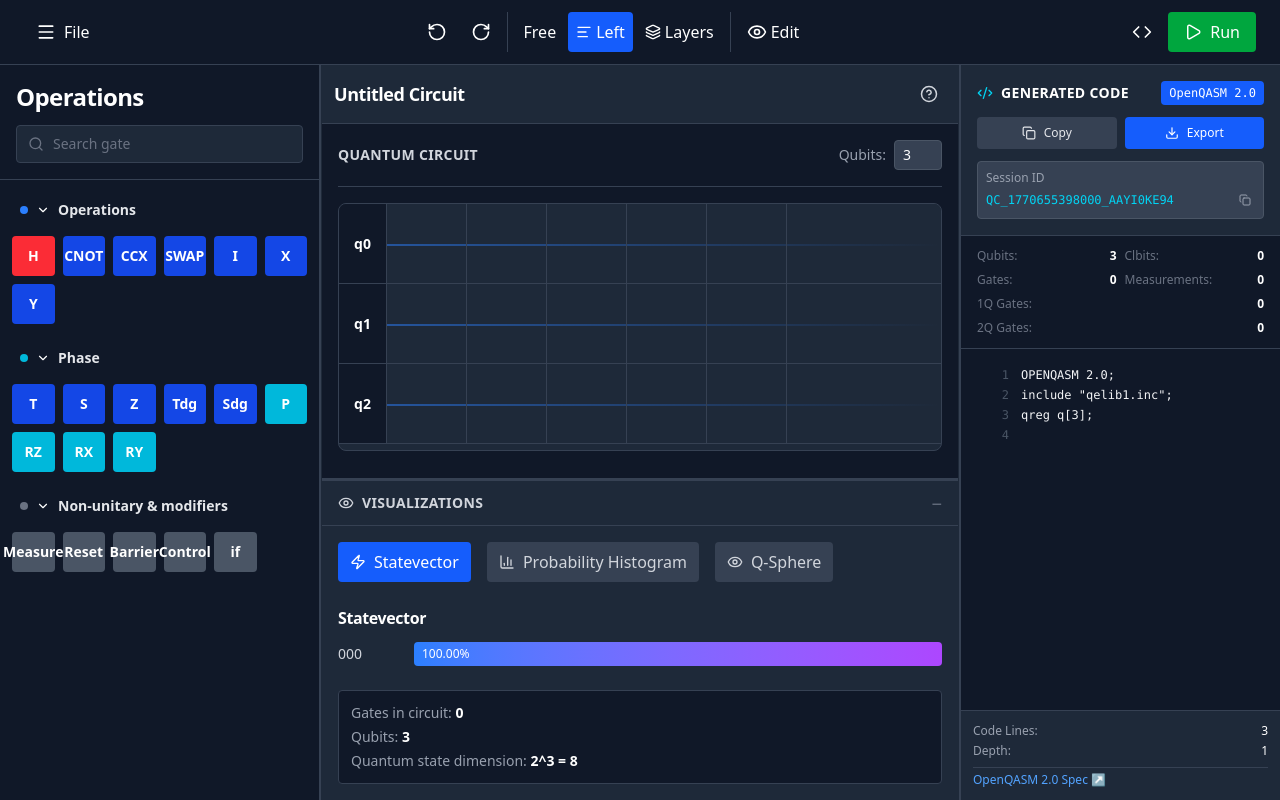
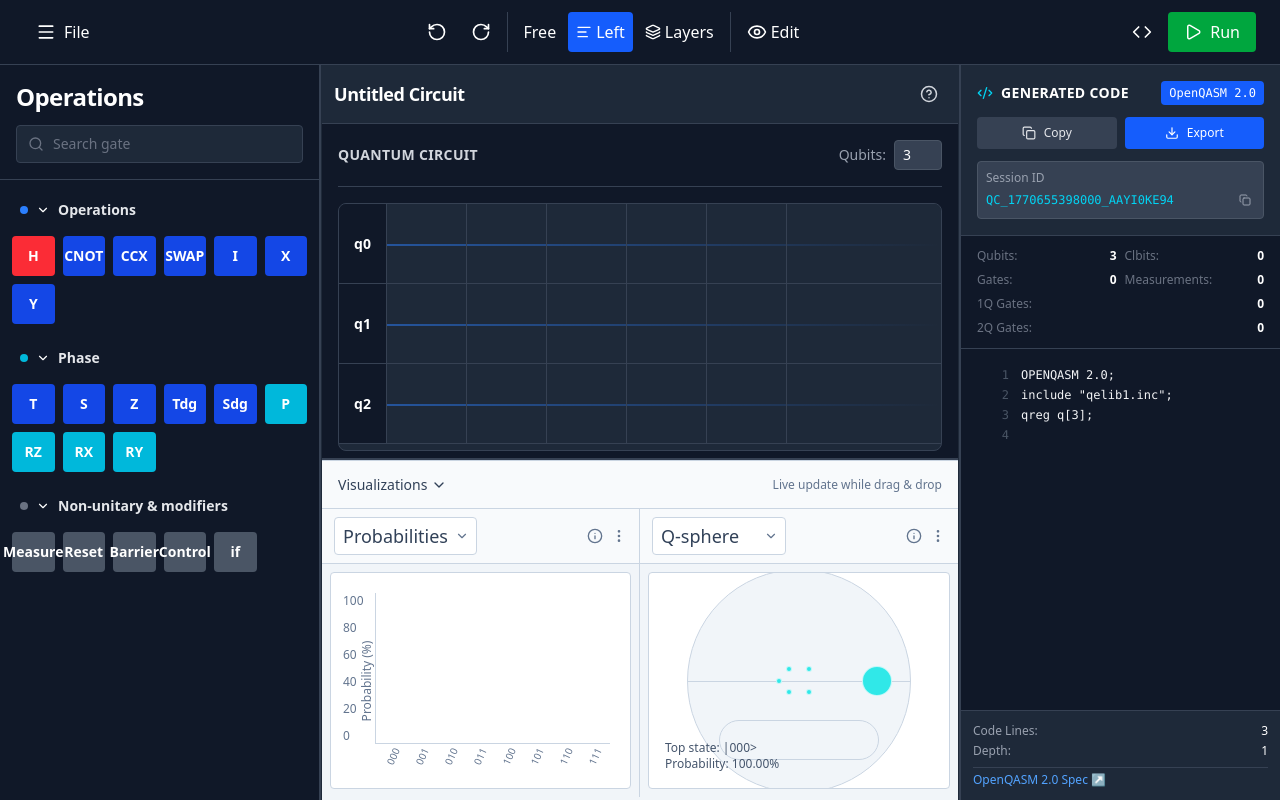
Before and after one commit to SouravKrGupta/Cloud-Based-Quantum-Computing-Simulator, a React (Vite) app in the folder Frontent/: page /circuit-composer in a window 1280 px wide. Built offline with nearby package versions, Linux system fonts and the light colour scheme.

Commit message:
simulator changes

```diff
--- a/Frontent/src/components/SimulatorPanel.jsx
+++ b/Frontent/src/components/SimulatorPanel.jsx
@@ -1,231 +1,323 @@
-import React, { useState, useMemo } from 'react';
+import React, { useMemo, useState } from 'react';
+import { ChevronDown, Info, MoreVertical } from 'lucide-react';
 import { useCircuit } from '../context/CircuitContext';
-import { BarChart3, Zap, Eye } from 'lucide-react';
+
+const LEFT_PANEL_OPTIONS = ['Probabilities', 'Statevector'];
+const RIGHT_PANEL_OPTIONS = ['Q-sphere', 'Statevector'];
+
+const c = (re = 0, im = 0) => ({ re, im });
+const add = (a, b) => c(a.re + b.re, a.im + b.im);
+const mul = (a, b) => c(a.re * b.re - a.im * b.im, a.re * b.im + a.im * b.re);
+const scale = (a, k) => c(a.re * k, a.im * k);
+const abs2 = (a) => a.re * a.re + a.im * a.im;
+
+const parseAngle = (value, fallback = 0) => {
+  if (typeof value === 'number' && Number.isFinite(value)) return value;
+  if (typeof value !== 'string') return fallback;
+
+  const text = value.trim().toLowerCase().replace(/\s+/g, '');
+  if (text === 'pi') return Math.PI;
+  if (text === '-pi') return -Math.PI;
+  if (text === 'pi/2') return Math.PI / 2;
+  if (text === '-pi/2') return -Math.PI / 2;
+  if (text === 'pi/4') return Math.PI / 4;
+  if (text === '-pi/4') return -Math.PI / 4;
+  if (text.includes('pi')) {
+    const num = Number(text.replace('pi', ''));
+    if (Number.isFinite(num)) return num * Math.PI;
+  }
+  const n = Number(text);
+  return Number.isFinite(n) ? n : fallback;
+};
+
+const applySingleQubitGate = (state, n, qubit, m00, m01, m10, m11) => {
+  const size = 1 << n;
+  const bit = 1 << qubit;
+  const next = state.slice();
+
+  for (let i = 0; i < size; i += 1) {
+    if ((i & bit) !== 0) continue;
+    const j = i | bit;
+    const a0 = state[i];
+    const a1 = state[j];
+    next[i] = add(mul(m00, a0), mul(m01, a1));
+    next[j] = add(mul(m10, a0), mul(m11, a1));
+  }
+  return next;
+};
+
+const applyCnot = (state, n, control, target) => {
+  if (control === target) return state;
+  const size = 1 << n;
+  const cBit = 1 << control;
+  const tBit = 1 << target;
+  const next = state.slice();
+
+  for (let i = 0; i < size; i += 1) {
+    if ((i & cBit) === 0) continue;
+    if ((i & tBit) !== 0) continue;
+    const j = i | tBit;
+    const temp = next[i];
+    next[i] = next[j];
+    next[j] = temp;
+  }
+  return next;
+};
+
+const simulateStatevector = (circuit, qubits) => {
+  const n = Math.min(Math.max(qubits, 1), 8);
+  const size = 1 << n;
+  let state = new Array(size).fill(null).map(() => c(0, 0));
+  state[0] = c(1, 0);
+
+  const sorted = [...circuit].sort((a, b) => a.time - b.time);
+
+  for (const gateOp of sorted) {
+    const gate = (gateOp.gate || '').toUpperCase();
+    const q = Math.max(0, Math.min(n - 1, Number(gateOp.qubitIndex ?? 0)));
+    const angle = parseAngle(gateOp?.params?.angle, 0);
+
+    switch (gate) {
+      case 'H': {
+        const s = 1 / Math.sqrt(2);
+        state = applySingleQubitGate(state, n, q, scale(c(1, 0), s), scale(c(1, 0), s), scale(c(1, 0), s), scale(c(-1, 0), s));
+        break;
+      }
+      case 'X':
+        state = applySingleQubitGate(state, n, q, c(0, 0), c(1, 0), c(1, 0), c(0, 0));
+        break;
+      case 'Y':
+        state = applySingleQubitGate(state, n, q, c(0, 0), c(0, -1), c(0, 1), c(0, 0));
+        break;
+      case 'Z':
+        state = applySingleQubitGate(state, n, q, c(1, 0), c(0, 0), c(0, 0), c(-1, 0));
+        break;
+      case 'S':
+        state = applySingleQubitGate(state, n, q, c(1, 0), c(0, 0), c(0, 0), c(0, 1));
+        break;
+      case 'SDG':
+        state = applySingleQubitGate(state, n, q, c(1, 0), c(0, 0), c(0, 0), c(0, -1));
+        break;
+      case 'T': {
+        const p = Math.PI / 4;
+        state = applySingleQubitGate(state, n, q, c(1, 0), c(0, 0), c(0, 0), c(Math.cos(p), Math.sin(p)));
+        break;
+      }
+      case 'TDG': {
+        const p = -Math.PI / 4;
+        state = applySingleQubitGate(state, n, q, c(1, 0), c(0, 0), c(0, 0), c(Math.cos(p), Math.sin(p)));
+        break;
+      }
+      case 'P': {
+        state = applySingleQubitGate(state, n, q, c(1, 0), c(0, 0), c(0, 0), c(Math.cos(angle), Math.sin(angle)));
+        break;
+      }
+      case 'RX': {
+        const ct = Math.cos(angle / 2);
+        const st = Math.sin(angle / 2);
+        state = applySingleQubitGate(state, n, q, c(ct, 0), c(0, -st), c(0, -st), c(ct, 0));
+        break;
+      }
+      case 'RY': {
+        const ct = Math.cos(angle / 2);
+        const st = Math.sin(angle / 2);
+        state = applySingleQubitGate(state, n, q, c(ct, 0), c(-st, 0), c(st, 0), c(ct, 0));
+        break;
+      }
+      case 'RZ': {
+        const a = angle / 2;
+        state = applySingleQubitGate(state, n, q, c(Math.cos(-a), Math.sin(-a)), c(0, 0), c(0, 0), c(Math.cos(a), Math.sin(a)));
+        break;
+      }
+      case 'CNOT':
+      case 'CX': {
+        const rawControl = Number(gateOp?.params?.control);
+        const control = Number.isInteger(rawControl)
+          ? Math.max(0, Math.min(n - 1, rawControl))
+          : q === 0
+          ? 1
+          : q - 1;
+        state = applyCnot(state, n, control, q);
+        break;
+      }
+      case 'MEASURE':
+      case 'RESET':
+      case 'BARRIER':
+      case 'I':
+      case 'ID':
+      default:
+        break;
+    }
+  }
+
+  const probs = state.map(abs2);
+  const norm = probs.reduce((s, v) => s + v, 0) || 1;
+  const normalized = state.map((amp) => scale(amp, 1 / Math.sqrt(norm)));
+  return { n, statevector: normalized };
+};
 
 const SimulatorPanel = () => {
-  const { circuit, qubits, visualizations, setVisualizations } = useCircuit();
+  const { circuit, qubits } = useCircuit();
   const [showPanel, setShowPanel] = useState(true);
+  const [leftView, setLeftView] = useState('Probabilities');
+  const [rightView, setRightView] = useState('Q-sphere');
 
-  // Compute statevector (simplified for demo)
-  const statevector = useMemo(() => {
-    if (circuit.length === 0) {
-      // Initial state |0...0⟩
-      const size = Math.pow(2, qubits);
-      const vec = new Array(size).fill(0);
-      vec[0] = 1;
-      return vec;
-    }
-    // In production, call actual quantum simulator
-    // For now, return random probabilities normalized
-    const size = Math.pow(2, qubits);
-    const vec = Array.from({ length: size }, () => Math.random());
-    const norm = Math.sqrt(vec.reduce((sum, v) => sum + v * v, 0));
-    return vec.map((v) => v / norm);
-  }, [circuit, qubits]);
+  const sim = useMemo(() => simulateStatevector(circuit, qubits), [circuit, qubits]);
 
-  // Compute probabilities from statevector
-  const probabilities = useMemo(() => {
-    return statevector.map((amp) => Math.abs(amp) ** 2);
-  }, [statevector]);
+  const states = useMemo(() => {
+    return sim.statevector.map((amp, i) => ({
+      state: i.toString(2).padStart(sim.n, '0'),
+      amplitude: Math.sqrt(abs2(amp)),
+      probability: abs2(amp),
+      phase: Math.atan2(amp.im, amp.re),
+    }));
+  }, [sim]);
 
-  // Top probability states
-  const topStates = useMemo(() => {
-    return probabilities
-      .map((prob, index) => ({
-        state: index.toString(2).padStart(qubits, '0'),
-        probability: prob,
-        percentage: (prob * 100).toFixed(2),
-      }))
-      .sort((a, b) => b.probability - a.probability)
-      .slice(0, 8);
-  }, [probabilities, qubits]);
+  const top = useMemo(() => [...states].sort((a, b) => b.probability - a.probability).slice(0, 8), [states]);
 
-  const handleVisualizationChange = (type) => {
-    setVisualizations({ ...visualizations, type });
+  const renderBarChart = (items, ylabel) => (
+    <div className="h-full flex flex-col">
+      <div className="flex-1 border border-slate-300 rounded bg-white p-3">
+        <div className="relative h-full">
+          <div className="absolute left-8 top-2 bottom-8 border-l border-slate-300" />
+          <div className="absolute left-8 right-2 bottom-8 border-b border-slate-300" />
+          <div className="absolute left-0 top-2 bottom-8 flex flex-col justify-between text-xs text-slate-500">
+            <span>100</span>
+            <span>80</span>
+            <span>60</span>
+            <span>40</span>
+            <span>20</span>
+            <span>0</span>
+          </div>
+          <div className="absolute left-10 right-2 bottom-10 top-3 flex items-end gap-1">
+            {items.map((item) => (
+              <div key={item.state} className="flex-1 min-w-[8px] flex items-end justify-center">
+                <div
+                  className="w-full bg-sky-400"
+                  style={{ height: `${Math.max(2, item.value * 100)}%` }}
+                  title={`${item.state}: ${(item.value * 100).toFixed(2)}%`}
+                />
+              </div>
+            ))}
+          </div>
+          <div className="absolute left-10 right-2 bottom-0 flex gap-1">
+            {items.map((item) => (
+              <span key={`l-${item.state}`} className="flex-1 text-[10px] text-slate-500 rotate-[-65deg] origin-top-left">
+                {item.state}
+              </span>
+            ))}
+          </div>
+          <div className="absolute -left-4 top-1/2 -translate-y-1/2 -rotate-90 text-xs text-slate-500">{ylabel}</div>
+        </div>
+      </div>
+    </div>
+  );
+
+  const renderQSphere = () => {
+    const display = top.slice(0, 6);
+    return (
+      <div className="h-full flex flex-col">
+        <div className="flex-1 border border-slate-300 rounded bg-white p-3 relative overflow-hidden">
+          <div className="absolute inset-0 flex items-center justify-center">
+            <div className="relative w-56 h-56 rounded-full border border-slate-300 bg-slate-100">
+              <div className="absolute top-1/2 left-0 right-0 border-t border-slate-300" />
+              <div className="absolute top-[68%] left-[14%] right-[14%] h-10 border border-slate-300 rounded-full" />
+              {display.map((item, idx) => {
+                const theta = (idx / Math.max(1, display.length)) * Math.PI * 2;
+                const r = 58 * (0.35 + item.probability);
+                const x = Math.cos(theta) * r;
+                const y = Math.sin(theta) * r * 0.65;
+                const size = 6 + item.probability * 24;
+                return (
+                  <div
+                    key={`q-${item.state}`}
+                    className="absolute rounded-full border border-white/70"
+                    style={{
+                      left: `calc(50% + ${x}px)`,
+                      top: `calc(50% + ${y}px)`,
+                      width: `${size}px`,
+                      height: `${size}px`,
+                      transform: 'translate(-50%, -50%)',
+                      background: `hsl(${((item.phase + Math.PI) / (2 * Math.PI)) * 360}deg 80% 55%)`,
+                    }}
+                    title={`|${item.state}> P=${(item.probability * 100).toFixed(1)}% phase=${item.phase.toFixed(2)}`}
+                  />
+                );
+              })}
+            </div>
+          </div>
+
+          <div className="absolute bottom-4 left-4 text-xs text-slate-600">
+            <div>Top state: |{top[0]?.state || '0'.repeat(sim.n)}&gt;</div>
+            <div>Probability: {((top[0]?.probability || 1) * 100).toFixed(2)}%</div>
+          </div>
+        </div>
+      </div>
+    );
   };
 
+  const renderPanel = (view) => {
+    if (view === 'Q-sphere') return renderQSphere();
+    if (view === 'Statevector') {
+      const data = states.slice(0, 16).map((s) => ({ state: s.state, value: s.amplitude }));
+      return renderBarChart(data, 'Amplitude');
+    }
+    const data = states.slice(0, 16).map((s) => ({ state: s.state, value: s.probability }));
+    return renderBarChart(data, 'Probability (%)');
+  };
+
+  const renderHeader = (view, onChange, options) => (
+    <div className="flex items-center justify-between px-3 py-2 border-b border-slate-300 bg-slate-50">
+      <div className="relative">
+        <select
+          value={view}
+          onChange={(e) => onChange(e.target.value)}
+          className="appearance-none bg-white border border-slate-300 rounded px-2 py-1 pr-7 text-lg text-slate-700"
+        >
+          {options.map((option) => (
+            <option key={option} value={option}>
+              {option}
+            </option>
+          ))}
+        </select>
+        <ChevronDown size={14} className="absolute right-2 top-1/2 -translate-y-1/2 text-slate-500 pointer-events-none" />
+      </div>
+      <div className="flex items-center gap-2">
+        <button className="text-slate-500 hover:text-slate-700" title={`About ${view}`}>
+          <Info size={16} />
+        </button>
+        <button className="text-slate-500 hover:text-slate-700" title="Panel options">
+          <MoreVertical size={16} />
+        </button>
+      </div>
+    </div>
+  );
+
   return (
-    <div className={`bg-gray-800 border-t border-gray-700 transition-all duration-300 ${
-      showPanel ? 'h-auto' : 'h-14'
-    } flex flex-col`}>
-      {/* Header */}
-      <div className="flex items-center justify-between px-4 py-3 cursor-pointer hover:bg-gray-700 transition border-b border-gray-700 flex-shrink-0" onClick={() => setShowPanel(!showPanel)}>
-        <h3 className="text-sm font-semibold text-gray-300 uppercase tracking-wide flex items-center gap-2">
-          <Eye size={16} />
+    <section className={`bg-slate-100 border-t border-slate-300 transition-all ${showPanel ? 'h-[340px]' : 'h-12'}`}>
+      <div className="h-12 px-4 flex items-center justify-between bg-slate-50 border-b border-slate-300">
+        <button onClick={() => setShowPanel((prev) => !prev)} className="text-sm text-slate-700 flex items-center gap-1">
           Visualizations
-        </h3>
-        <button className="text-gray-500 hover:text-gray-300 text-lg leading-none">
-          {showPanel ? '−' : '+'}
+          <ChevronDown size={16} className={`${showPanel ? '' : '-rotate-90'} transition-transform`} />
         </button>
+        {showPanel && (
+          <span className="text-xs text-slate-500">Live update while drag & drop</span>
+        )}
       </div>
 
       {showPanel && (
-        <div className="flex-1 p-4 overflow-y-auto max-h-80">
-          {/* Visualization Type Selector */}
-          <div className="flex gap-4 mb-6 flex-wrap">
-            <button
-              onClick={() => handleVisualizationChange('statevector')}
-              className={`flex items-center gap-2 px-3 py-2 rounded transition ${
-                visualizations.type === 'statevector'
-                  ? 'bg-blue-600 text-white'
-                  : 'bg-gray-700 text-gray-300 hover:bg-gray-600'
-              }`}
-            >
-              <Zap size={16} />
-              Statevector
-            </button>
-            <button
-              onClick={() => handleVisualizationChange('histogram')}
-              className={`flex items-center gap-2 px-3 py-2 rounded transition ${
-                visualizations.type === 'histogram'
-                  ? 'bg-blue-600 text-white'
-                  : 'bg-gray-700 text-gray-300 hover:bg-gray-600'
-              }`}
-            >
-              <BarChart3 size={16} />
-              Probability Histogram
-            </button>
-            <button
-              onClick={() => handleVisualizationChange('qsphere')}
-              className={`flex items-center gap-2 px-3 py-2 rounded transition ${
-                visualizations.type === 'qsphere'
-                  ? 'bg-blue-600 text-white'
-                  : 'bg-gray-700 text-gray-300 hover:bg-gray-600'
-              }`}
-            >
-              <Eye size={16} />
-              Q-Sphere
-            </button>
+        <div className="h-[288px] grid grid-cols-1 lg:grid-cols-2">
+          <div className="border-r border-slate-300 flex flex-col">
+            {renderHeader(leftView, setLeftView, LEFT_PANEL_OPTIONS)}
+            <div className="flex-1 p-2">{renderPanel(leftView)}</div>
           </div>
-
-          {/* Visualization Content */}
-          {visualizations.type === 'statevector' && (
-            <div>
-              <h4 className="text-white font-semibold mb-3">Statevector</h4>
-              <div className="space-y-2">
-                {statevector.map((amp, index) => {
-                  const prob = Math.abs(amp) ** 2;
-                  const prob_percent = (prob * 100).toFixed(2);
-                  if (prob > 0.01) {
-                    return (
-                      <div key={index} className="flex items-center gap-3">
-                        <span className="text-gray-300 text-sm w-16">
-                          {index.toString(2).padStart(qubits, '0')}
-                        </span>
-                        <div className="flex-1 bg-gray-700 rounded h-6 relative overflow-hidden">
-                          <div
-                            className="bg-gradient-to-r from-blue-500 to-purple-500 h-full transition-all"
-                            style={{ width: `${prob * 100}%` }}
-                          ></div>
-                          <span className="absolute top-0 left-2 text-xs text-white h-full flex items-center">
-                            {prob_percent}%
-                          </span>
-                        </div>
-                      </div>
-                    );
-                  }
-                  return null;
-                })}
-              </div>
-            </div>
-          )}
-
-          {visualizations.type === 'histogram' && (
-            <div>
-              <h4 className="text-white font-semibold mb-3">
-                Probability Histogram (Top States)
-              </h4>
-              <div className="space-y-3">
-                {topStates.map((state) => (
-                  <div key={state.state} className="flex items-center gap-3">
-                    <span className="text-gray-300 text-sm w-24 font-mono">
-                      |{state.state}⟩
-                    </span>
-                    <div className="flex-1 bg-gray-700 rounded h-8 relative overflow-hidden">
-                      <div
-                        className="bg-gradient-to-r from-emerald-500 to-green-500 h-full transition-all"
-                        style={{ width: `${state.probability * 100}%` }}
-                      ></div>
-                      <span className="absolute top-0 right-2 text-xs text-white h-full flex items-center font-semibold">
-                        {state.percentage}%
-                      </span>
-                    </div>
-                  </div>
-                ))}
-                <div className="text-xs text-gray-400 mt-4">
-                  Total states: {Math.pow(2, qubits)}
-                </div>
-              </div>
-            </div>
-          )}
-
-          {visualizations.type === 'qsphere' && (
-            <div className="text-center">
-              <div className="inline-block w-40 h-40 rounded-full border-4 border-blue-500 bg-gray-900 flex items-center justify-center relative overflow-hidden">
-                {/* Q-Sphere grid */}
-                <div className="absolute inset-0 flex items-center justify-center">
-                  <div className="w-32 h-32 border-2 border-blue-400 rounded-full opacity-30"></div>
-                  <div className="w-24 h-24 border-2 border-blue-400 rounded-full opacity-30"></div>
-                  <div className="w-16 h-16 border-2 border-blue-400 rounded-full opacity-30"></div>
-                </div>
-                {/* State vectors */}
-                {topStates.slice(0, 4).map((state, index) => {
-                  const angle = (index / 4) * Math.PI * 2;
-                  const radius = 0.3 + (index % 2) * 0.2;
-                  const x = Math.cos(angle) * radius * 60;
-                  const y = Math.sin(angle) * radius * 60;
-                  const size = Math.sqrt(state.probability) * 10 + 4;
-
-                  return (
-                    <div
-                      key={state.state}
-                      className="absolute bg-blue-500 rounded-full border-2 border-white shadow-lg"
-                      style={{
-                        left: `50%`,
-                        top: `50%`,
-                        width: `${size}px`,
-                        height: `${size}px`,
-                        transform: `translate(calc(-50% + ${x}px), calc(-50% + ${y}px))`,
-                        opacity: state.probability > 0.05 ? 0.8 : 0.3,
-                      }}
-                      title={`|${state.state}⟩: ${state.percentage}%`}
-                    >
-                      <div className="flex items-center justify-center h-full text-xs font-bold text-white">
-                        {state.state}
-                      </div>
-                    </div>
-                  );
-                })}
-                <div className="text-gray-400 text-xs font-semibold">
-                  Q-Sphere ({qubits} qubits)
-                </div>
-              </div>
-              <div className="text-gray-400 text-xs mt-2">
-                Top states: {topStates.filter(s => s.probability > 0.05).length}
-              </div>
-            </div>
-          )}
-
-          {/* Circuit Stats */}
-          <div className="mt-6 p-3 bg-gray-900 rounded border border-gray-700">
-            <div className="text-white text-sm space-y-1">
-              <div>
-                <span className="text-gray-400">Gates in circuit:</span>{' '}
-                <span className="font-semibold">{circuit.length}</span>
-              </div>
-              <div>
-                <span className="text-gray-400">Qubits:</span>{' '}
-                <span className="font-semibold">{qubits}</span>
-              </div>
-              <div>
-                <span className="text-gray-400">Quantum state dimension:</span>{' '}
-                <span className="font-semibold">2^{qubits} = {Math.pow(2, qubits)}</span>
-              </div>
-            </div>
+          <div className="flex flex-col">
+            {renderHeader(rightView, setRightView, RIGHT_PANEL_OPTIONS)}
+            <div className="flex-1 p-2">{renderPanel(rightView)}</div>
           </div>
         </div>
       )}
-    </div>
+    </section>
   );
 };
 
```
